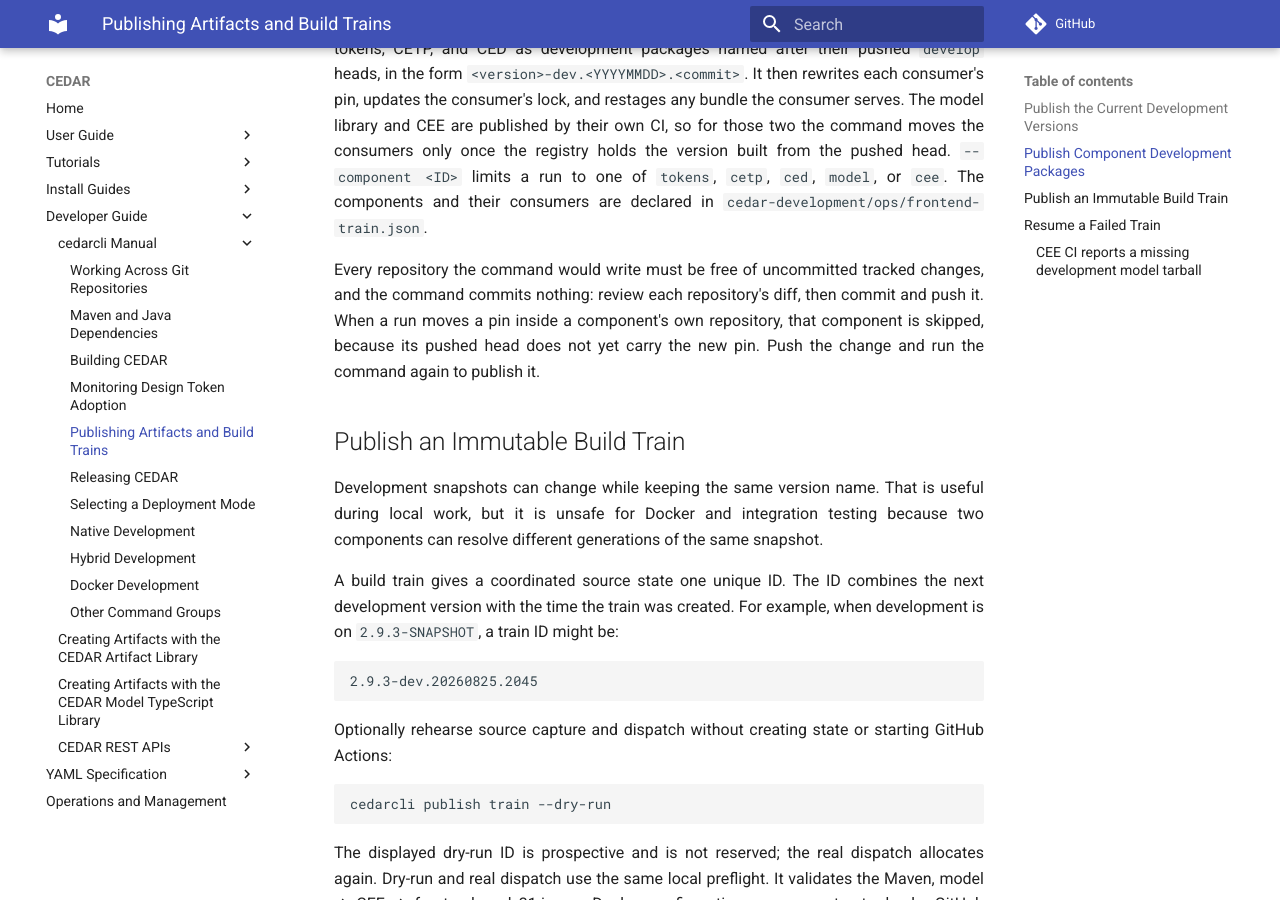
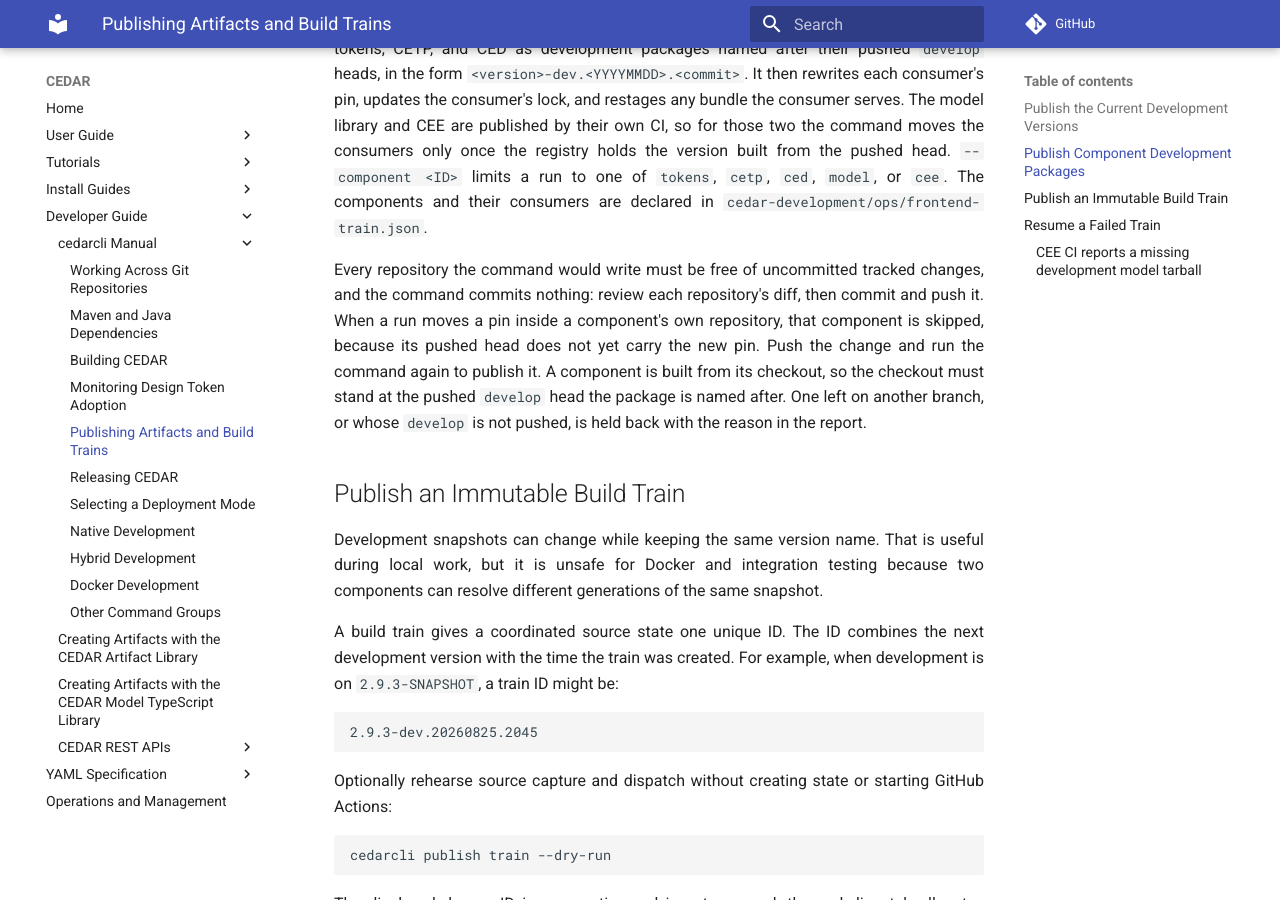
Before and after one commit to metadatacenter/cedar-mkdocs, an MkDocs documentation site: the page built from docs/developer-guide/cedarcli/publishing.md, in a window 1280 px wide and 900 px high, scrolled down 1469 px. Built offline with MkDocs 1.6.1 and Material for MkDocs 9.7.7, drawn with Linux system fonts in a browser that asks for light colours; comment, search, counter and statistics services are not loaded.

Commit message:
Document that a component publishes only from develop's head
`publish components` now holds back a component whose checkout is not at
its pushed develop head, because it builds the checkout and names the
package after develop. The publishing chapter says so.

Co-Authored-By: Claude Opus 5.5 <noreply@anthropic.com>

```diff
--- a/docs/developer-guide/cedarcli/publishing.md
+++ b/docs/developer-guide/cedarcli/publishing.md
@@ -73,7 +73,10 @@ built from the pushed head. `--component <ID>` limits a run to one of `tokens`,
 Every repository the command would write must be free of uncommitted tracked changes, and the
 command commits nothing: review each repository's diff, then commit and push it. When a run moves a
 pin inside a component's own repository, that component is skipped, because its pushed head does
-not yet carry the new pin. Push the change and run the command again to publish it.
+not yet carry the new pin. Push the change and run the command again to publish it. A component is
+built from its checkout, so the checkout must stand at the pushed `develop` head the package is
+named after. One left on another branch, or whose `develop` is not pushed, is held back with the
+reason in the report.
 
 ## Publish an Immutable Build Train
 
```
